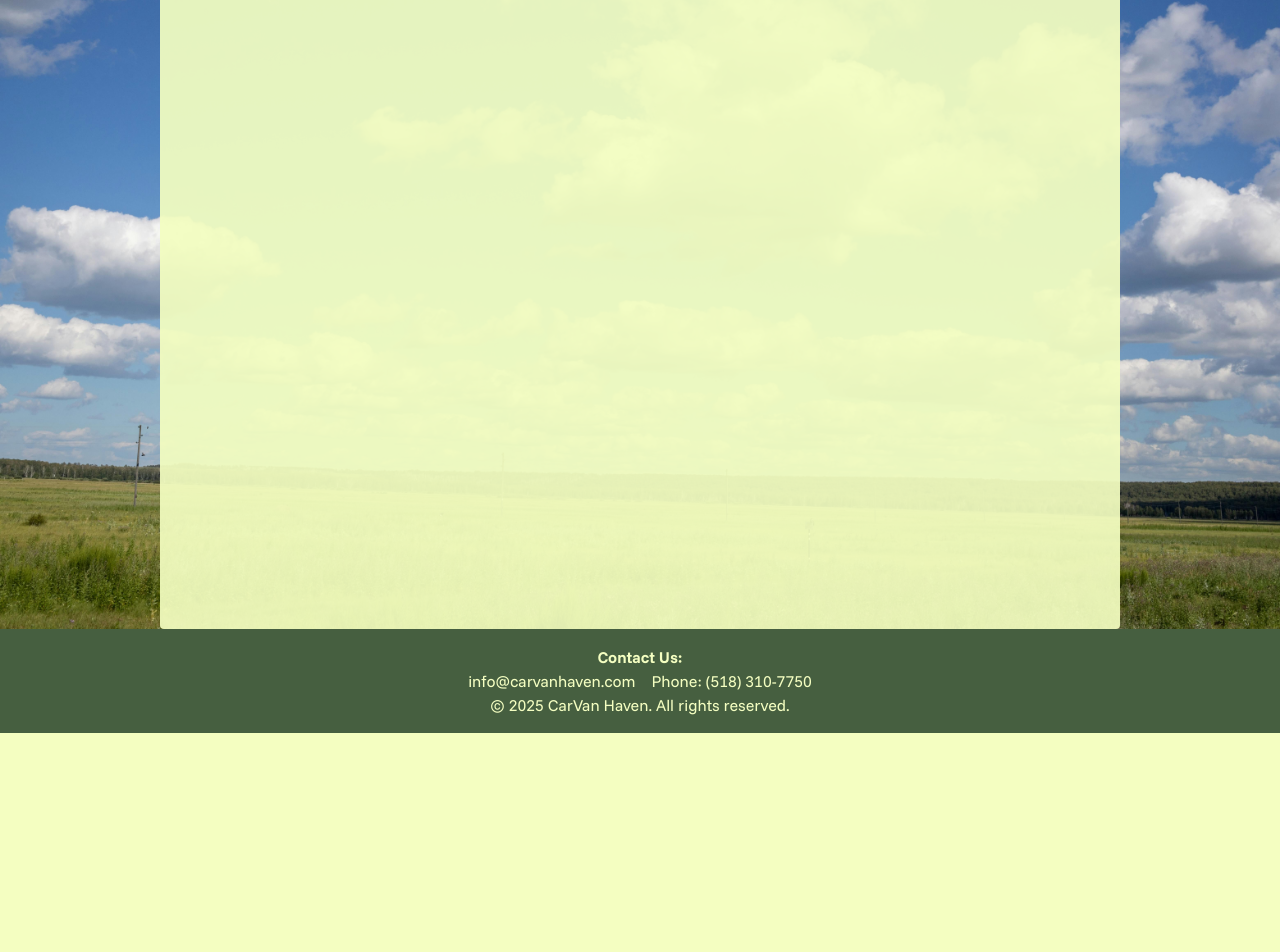
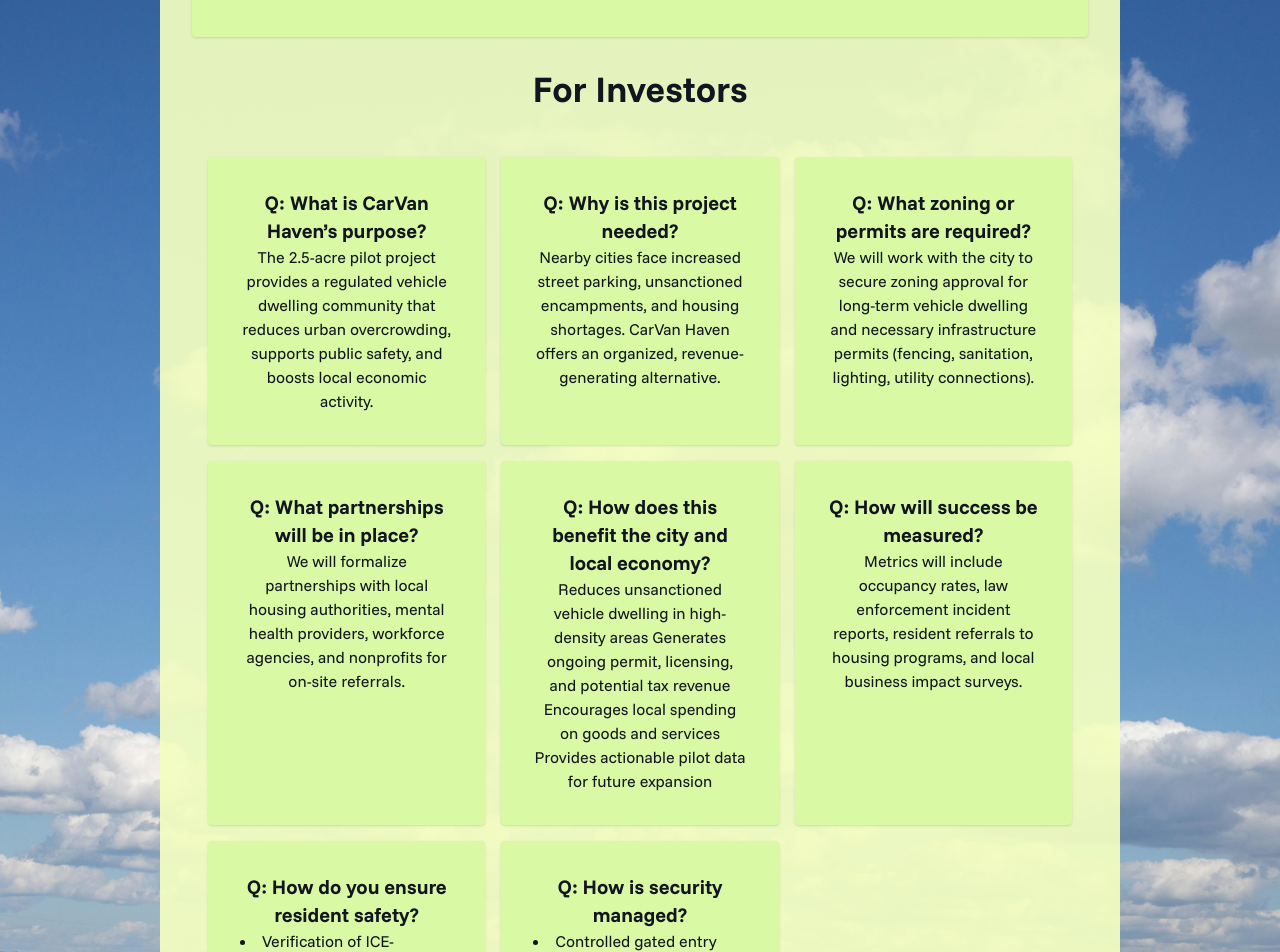
Before and after one commit to NylesR/carvanhaven, a Next.js app: page /faq in a window 1280 px wide. Shown: the part 231-1183 px from the top of the page. Before the commit the page ends 964 px from the top, so only its background shows below. Built offline with nearby package versions, Linux system fonts and the light colour scheme.

Commit message:
FAQ Page Setup

```diff
--- a/src/app/about/page.tsx
+++ /dev/null
@@ -1,21 +0,0 @@
-import Card from "../components/Card";
-import Button from "../components/Button";
-
-export default function About() {
-  return (
-    <>
-      <div className="bg-field min-h-screen">
-        <div className="bg-background/92 w-3/4 min-h-screen p-8 rounded mx-auto">
-        <div className="bg-accent text-foreground font-bold mb-4 text-center mx-auto p-12 md:px-6 rounded shadow">
-          <h2 className="text-5xl">
-            Frequently Asked Questions
-          </h2>
-          <h3 className="text-2xl">
-            F.A.Q
-          </h3>
-        </div>
-        </div>
-      </div>
-    </>
-  );
-}
--- /dev/null
+++ b/src/app/components/FAQ/Card.tsx
@@ -0,0 +1,15 @@
+type CardProps = {
+  question: string;
+  answer: React.ReactNode;
+};
+
+export default function FAQCard({ question, answer }: CardProps) {
+    return (
+        <>
+            <div className="bg-accent text-center p-8 rounded shadow flex-1 hover:scale-105 transition-transform duration-300">
+                <h2 className="font-bold text-xl">Q: {question}</h2>
+                <p> {answer}</p>
+            </div>
+        </>
+    )
+}
--- /dev/null
+++ b/src/app/components/FAQ/Header.tsx
@@ -0,0 +1,7 @@
+export default function Header({ title }: { title: string }) {
+    return (
+        <div className="text-center my-8">
+            <h1 className="text-4xl font-bold text-foreground">{title}</h1>
+        </div>
+    )
+}
--- a/src/app/faq/page.tsx
+++ b/src/app/faq/page.tsx
@@ -1,14 +1,70 @@
-import Card from "../components/Card";
-import Button from "../components/Button";
+import FAQCard from "../components/FAQ/Card";
+import Header from "../components/FAQ/Header";
 
-export default function FAQ() {
+export default function About() {
   return (
     <>
       <div className="bg-field min-h-screen">
         <div className="bg-background/92 w-3/4 min-h-screen p-8 rounded mx-auto">
-
-        </div>
+          <div className="bg-accent text-foreground font-bold mb-4 text-center mx-auto p-12 md:px-6 rounded shadow">
+            <h2 className="text-5xl">
+              Frequently Asked Questions
+            </h2>
+            <h3 className="text-2xl">
+              F.A.Q
+            </h3>
+          </div>
+          <Header title="For Investors" />
+          <div className="grid grid-cols-1 md:grid-cols-2 lg:grid-cols-3 gap-4 p-4">
+          <FAQCard
+          question="What is CarVan Haven’s purpose?"
+          answer="The 2.5-acre pilot project provides a regulated vehicle dwelling community that
+          reduces urban overcrowding, supports public safety, and boosts local economic activity." />
+          <FAQCard
+          question="Why is this project needed?"
+          answer=" Nearby cities face increased street parking, unsanctioned encampments, and housing shortages.
+          CarVan Haven offers an organized, revenue-generating alternative." />
+          <FAQCard
+          question="What zoning or permits are required?"
+          answer=" We will work with the city to secure zoning approval for long-term vehicle dwelling and
+          necessary infrastructure permits (fencing, sanitation, lighting, utility connections)." />
+          <FAQCard
+          question="What partnerships will be in place?"
+          answer=" We will formalize partnerships with local housing authorities,
+          mental health providers, workforce agencies, and nonprofits for on-site referrals." />
+          <FAQCard
+          question="How does this benefit the city and local economy?"
+          answer="Reduces unsanctioned vehicle dwelling in high-density areas
+          Generates ongoing permit, licensing, and potential tax revenue
+          Encourages local spending on goods and services
+          Provides actionable pilot data for future expansion" />
+          <FAQCard
+          question="How will success be measured?"
+          answer="Metrics will include occupancy rates, law enforcement incident reports,
+          resident referrals to housing programs, and local business impact surveys." />
+          <FAQCard
+          question="How do you ensure resident safety?"
+          answer={
+            <ul className="list-disc list-inside text-left">
+              <li>Verification of ICE-compliant lawful residency</li>
+              <li>Proof of vehicle registration, insurance, and operability</li>
+              <li>Limited background checks focused on recent violent and serious property crimes (case-by-case review)</li>
+              <li>Enforced quiet hours and community rules</li>
+            </ul>
+          } />
+          <FAQCard
+          question="How is security managed?"
+          answer={
+            <ul className="list-disc list-inside text-left">
+              <li>Controlled gated entry and exit</li>
+              <li>Security lighting</li>
+              <li>Nighttime patrols during quiet hours</li>
+              <li>Locked storage containers after hours</li>
+            </ul>
+          } />
+          </div>
       </div>
-    </>
-  );
+    </div>
+</>
+);
 }
```
Also changed, not shown: 1 other file (tests, documents, lock files or other folders).
